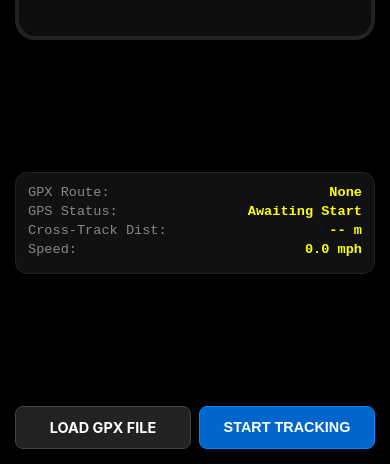
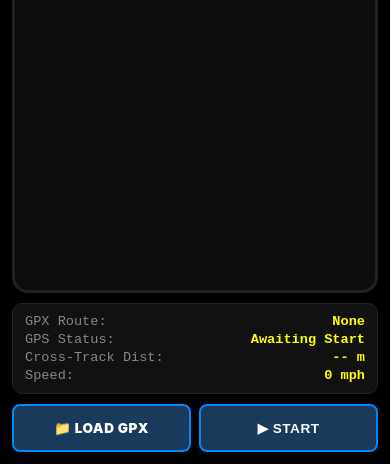
Before and after one commit to QRally/qrally-light-ultra, a plain HTML site: page index.html in a window 390 px wide. Shown: the part 380-844 px from the top of the page. Drawn offline with Linux system fonts and the light colour scheme.

Commit message:
Refactor index.html for layout and style improvements
Updated title and improved layout styles for responsiveness. Adjusted button labels and telemetry display.

```diff
--- a/index.html
+++ b/index.html
@@ -3,37 +3,45 @@
 <head>
     <meta charset="UTF-8">
     <meta name="viewport" content="width=device-width, initial-scale=1.0, maximum-scale=1.0, user-scalable=no">
-    <title>QRally Light - GPX PoC</title>
+    <title>QRally Light - Fixed Layout</title>
     <style>
         * { box-sizing: border-box; margin: 0; padding: 0; user-select: none; }
-        body {
+
+        html, body {
+            height: 100%;
+            width: 100%;
             background-color: #000000;
             color: #ffffff;
             font-family: -apple-system, BlinkMacSystemFont, "Segoe UI", Roboto, sans-serif;
-            height: 100vh;
+            overflow: hidden; /* Prevents vertical scrolling */
+        }
+
+        body {
             display: flex;
             flex-direction: column;
             justify-content: space-between;
-            padding: 15px;
-            overflow: hidden;
+            padding: 12px;
         }
 
+        /* Responsive Panel */
         #led-panel {
             width: 100%;
-            height: 48vh;
-            border-radius: 20px;
+            flex: 1; /* Takes available space without pushing controls off-screen */
+            min-height: 200px;
+            border-radius: 16px;
             background-color: #1a1a1a;
-            border: 4px solid #333333;
+            border: 3px solid #333333;
             display: flex;
             flex-direction: column;
             justify-content: center;
             align-items: center;
+            margin-bottom: 10px;
             transition: background-color 0.2s ease, box-shadow 0.2s ease;
         }
 
-        #led-panel.state-on { background-color: #00ff66; box-shadow: 0 0 50px #00ff66; border-color: #ffffff; }
+        #led-panel.state-on { background-color: #00ff66; box-shadow: 0 0 35px #00ff66; border-color: #ffffff; }
         #led-panel.state-off { background-color: #0d0d0d; box-shadow: none; border-color: #222222; }
-        #led-panel.state-flash { background-color: #ff0033; box-shadow: 0 0 60px #ff0033; border-color: #ffffff; }
+        #led-panel.state-flash { background-color: #ff0033; box-shadow: 0 0 45px #ff0033; border-color: #ffffff; }
 
         #panel-text {
             font-size: 2.2rem;
@@ -41,35 +49,55 @@
             letter-spacing: 2px;
             color: #000000;
             text-transform: uppercase;
+            text-align: center;
         }
         #led-panel.state-off #panel-text { color: #333333; }
 
+        /* Telemetry Card - Fixed Height */
         .telemetry-card {
             background: #111111;
             border: 1px solid #222222;
-            border-radius: 12px;
-            padding: 12px;
+            border-radius: 10px;
+            padding: 10px 12px;
             font-family: monospace;
             font-size: 0.85rem;
+            margin-bottom: 10px;
+            flex-shrink: 0;
         }
 
-        .telemetry-row { display: flex; justify-content: space-between; margin-bottom: 4px; }
+        .telemetry-row { display: flex; justify-content: space-between; margin-bottom: 3px; }
+        .telemetry-row:last-child { margin-bottom: 0; }
         .label { color: #888888; }
         .value { color: #ffff00; font-weight: bold; }
 
-        .btn-group { display: grid; grid-template-columns: 1fr 1fr; gap: 8px; }
+        /* High-Visibility Button Bar */
+        .btn-group {
+            display: grid;
+            grid-template-columns: 1fr 1fr;
+            gap: 8px;
+            flex-shrink: 0;
+        }
+
         button, label.btn {
             background-color: #222222;
             color: #ffffff;
-            border: 1px solid #444444;
-            padding: 12px;
+            border: 2px solid #555555;
+            padding: 14px 5px;
             border-radius: 8px;
-            font-size: 0.9rem;
-            font-weight: bold;
+            font-size: 0.85rem;
+            font-weight: 900;
             cursor: pointer;
             text-align: center;
+            text-transform: uppercase;
+            letter-spacing: 0.5px;
         }
-        button.primary { background-color: #0066cc; border-color: #0088ff; }
+
+        button.primary, label.btn {
+            background-color: #1a3a5c;
+            border-color: #0088ff;
+            color: #ffffff;
+        }
+
         input[type="file"] { display: none; }
     </style>
 </head>
@@ -83,13 +111,13 @@
         <div class="telemetry-row"><span class="label">GPX Route:</span><span class="value" id="gpx-info">None</span></div>
         <div class="telemetry-row"><span class="label">GPS Status:</span><span class="value" id="gps-status">Awaiting Start</span></div>
         <div class="telemetry-row"><span class="label">Cross-Track Dist:</span><span class="value" id="dist-val">-- m</span></div>
-        <div class="telemetry-row"><span class="label">Speed:</span><span class="value" id="speed-val">0.0 mph</span></div>
+        <div class="telemetry-row"><span class="label">Speed:</span><span class="value" id="speed-val">0 mph</span></div>
     </div>
 
     <div class="btn-group">
-        <label class="btn" for="gpx-input">LOAD GPX FILE</label>
+        <label class="btn" for="gpx-input">📁 LOAD GPX</label>
         <input type="file" id="gpx-input" accept=".gpx" onchange="loadGPX(event)">
-        <button id="btn-toggle" class="primary" onclick="toggleGPS()">START TRACKING</button>
+        <button id="btn-toggle" class="primary" onclick="toggleGPS()">▶ START</button>
     </div>
 
     <script>
@@ -106,7 +134,6 @@
         const speedVal = document.getElementById('speed-val');
         const gpxInfo = document.getElementById('gpx-info');
 
-        // --- 1. PARSE GPX XML FILE ---
         function loadGPX(event) {
             const file = event.target.files[0];
             if (!file) return;
@@ -114,11 +141,10 @@
             const reader = new FileReader();
             reader.onload = function(e) {
                 const xmlText = e.target.result;
-                const parser = new DOMParser(); // Parse XML using native browser DOMParser
+                const parser = new DOMParser();
                 const xmlDoc = parser.parseFromString(xmlText, "text/xml");
 
                 testRoute = [];
-                // Support both <trkpt> (Tracks) and <rtept> (Routes)
                 const points = xmlDoc.querySelectorAll("trkpt, rtept");
 
                 points.forEach(pt => {
@@ -133,13 +159,12 @@
                     gpxInfo.style.color = "#00ff66";
                     setPanelState('off', 'READY');
                 } else {
-                    alert("No valid trackpoints found in GPX file.");
+                    alert("No valid points found in GPX file.");
                 }
             };
             reader.readAsText(file);
         }
 
-        // --- 2. GPS WATCH & SCREEN WAKE LOCK ---
         async function toggleGPS() {
             const btn = document.getElementById('btn-toggle');
             if (watchId === null) {
@@ -148,7 +173,6 @@
                     return;
                 }
 
-                // Prevent phone screen dimming
                 if ('wakeLock' in navigator) {
                     try { wakeLock = await navigator.wakeLock.request('screen'); } catch(e){}
                 }
@@ -160,8 +184,9 @@
                     );
                     gpsStatus.innerText = "Active";
                     gpsStatus.style.color = "#00ff66";
-                    btn.innerText = "STOP";
-                    btn.style.backgroundColor = "#cc0000";
+                    btn.innerText = "⏹ STOP";
+                    btn.style.backgroundColor = "#990000";
+                    btn.style.borderColor = "#ff3333";
                 }
             } else {
                 navigator.geolocation.clearWatch(watchId);
@@ -169,17 +194,18 @@
                 if (wakeLock) { wakeLock.release(); wakeLock = null; }
                 gpsStatus.innerText = "Stopped";
                 gpsStatus.style.color = "#ff3333";
-                btn.innerText = "START TRACKING";
+                btn.innerText = "▶ START";
                 btn.className = "primary";
+                btn.style.backgroundColor = "#1a3a5c";
+                btn.style.borderColor = "#0088ff";
                 setPanelState('off', 'STANDBY');
             }
         }
 
-        // --- 3. LINE-SEGMENT CROSS-TRACK DISTANCE ---
         function processPosition(pos) {
             const lat = pos.coords.latitude;
             const lon = pos.coords.longitude;
-            const speed = pos.coords.speed ? (pos.coords.speed * 2.23694).toFixed(1) : 0;
+            const speed = pos.coords.speed ? Math.round(pos.coords.speed * 2.23694) : 0;
             speedVal.innerText = speed + " mph";
 
             let minDist = Infinity;
@@ -214,7 +240,6 @@
             setTimeout(() => { setPanelState('off', 'OFF ROUTE'); }, 1200);
         }
 
-        // Geometric projection to find shortest distance from point to line segment
         function distanceToSegment(pLat, pLon, aLat, aLon, bLat, bLon) {
             const x = pLon, y = pLat, x1 = aLon, y1 = aLat, x2 = bLon, y2 = bLat;
             const A = x - x1, B = y - y1, C = x2 - x1, D = y2 - y1;
```
